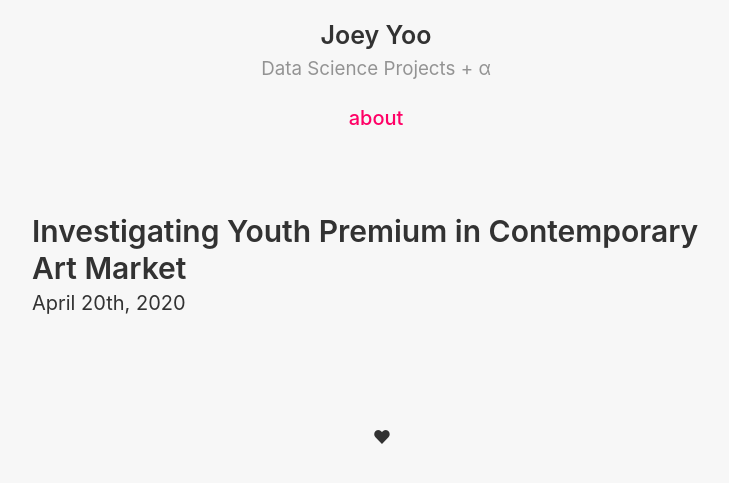
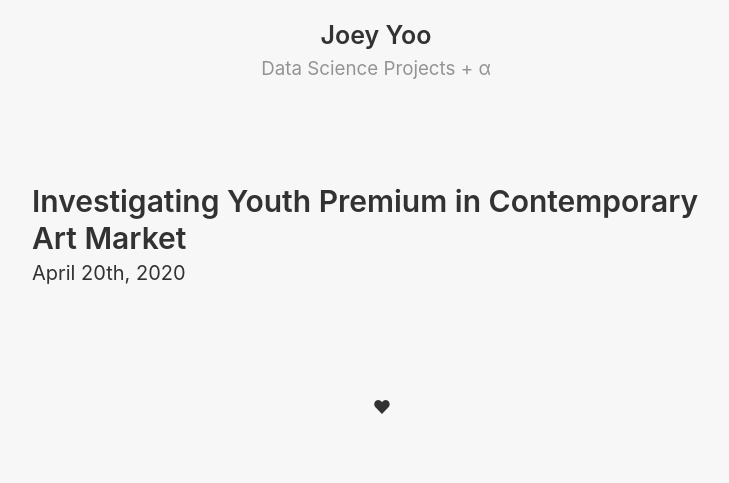
Before and after one commit to maerory/maerory.github.io, a Jekyll site: the page built from index.html, in a window 1280 px wide. Shown: the top 483 px of the page, without its empty margins (258-987 px from the left). Built offline with Jekyll 4.4.1, drawn with Linux system fonts in a browser that asks for light colours; the list of posts is cut into pages by our own code.

Commit message:
changed about link

```diff
--- a/_layouts/default.html
+++ b/_layouts/default.html
@@ -11,14 +11,14 @@ layout: compress
       <header class="masthead">
         <h3 class="masthead-title">
           <a href="{{ site.baseurl }}/" title="Home">{{ site.title }}</a><br />
-          <small>{{ site.tagline }}</small>
+          <small><a href="/about/">{{ site.tagline }}</a></small>
         </h3>
 
         <!-- Change navigation links here -->
         <div class="navigation">
-          <ul id="navigation-list">
+          <!-- <ul id="navigation-list">
             <li><a href="/about/">about</a></li>
-          </ul>
+          </ul> -->
         </div>
       </header>
 
```
